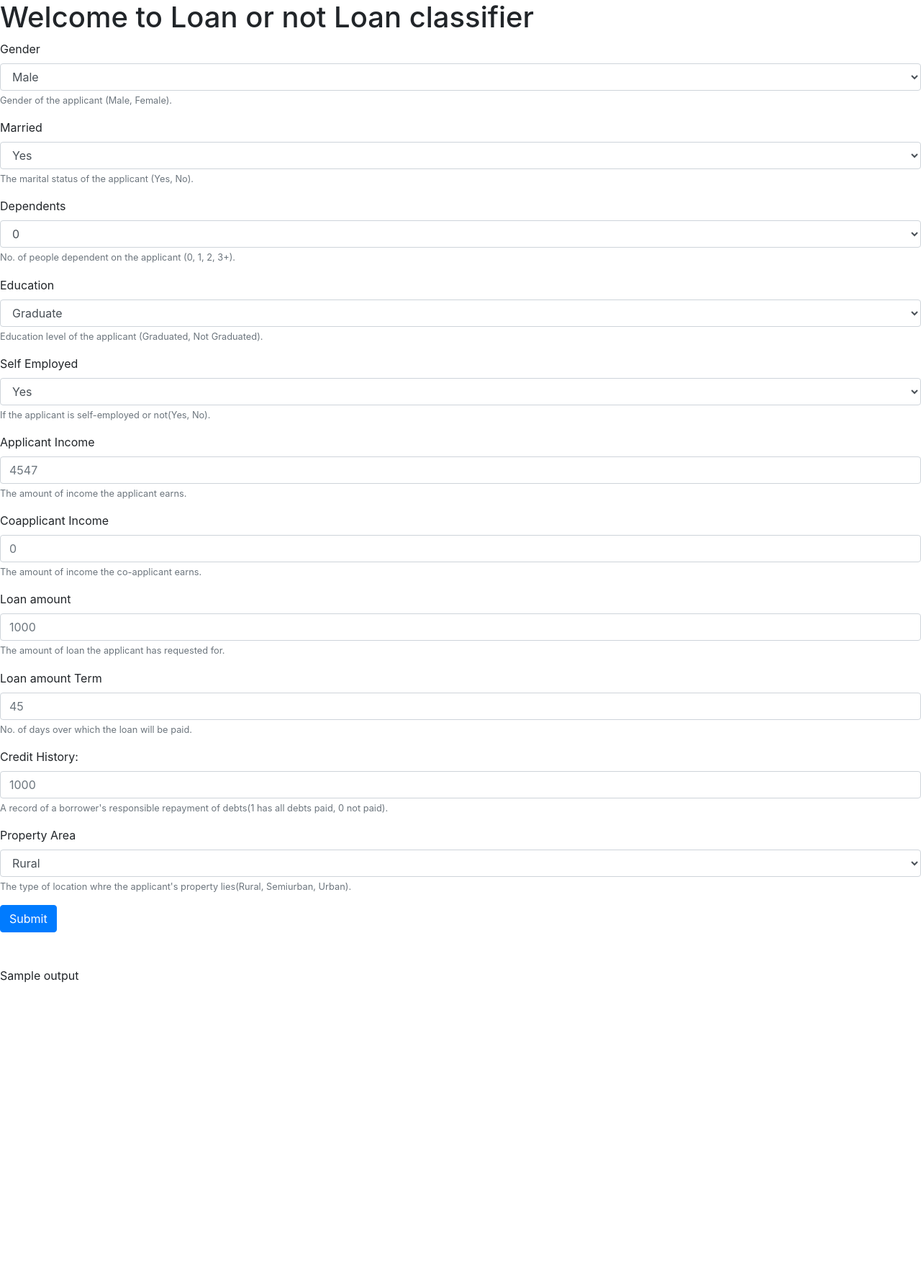
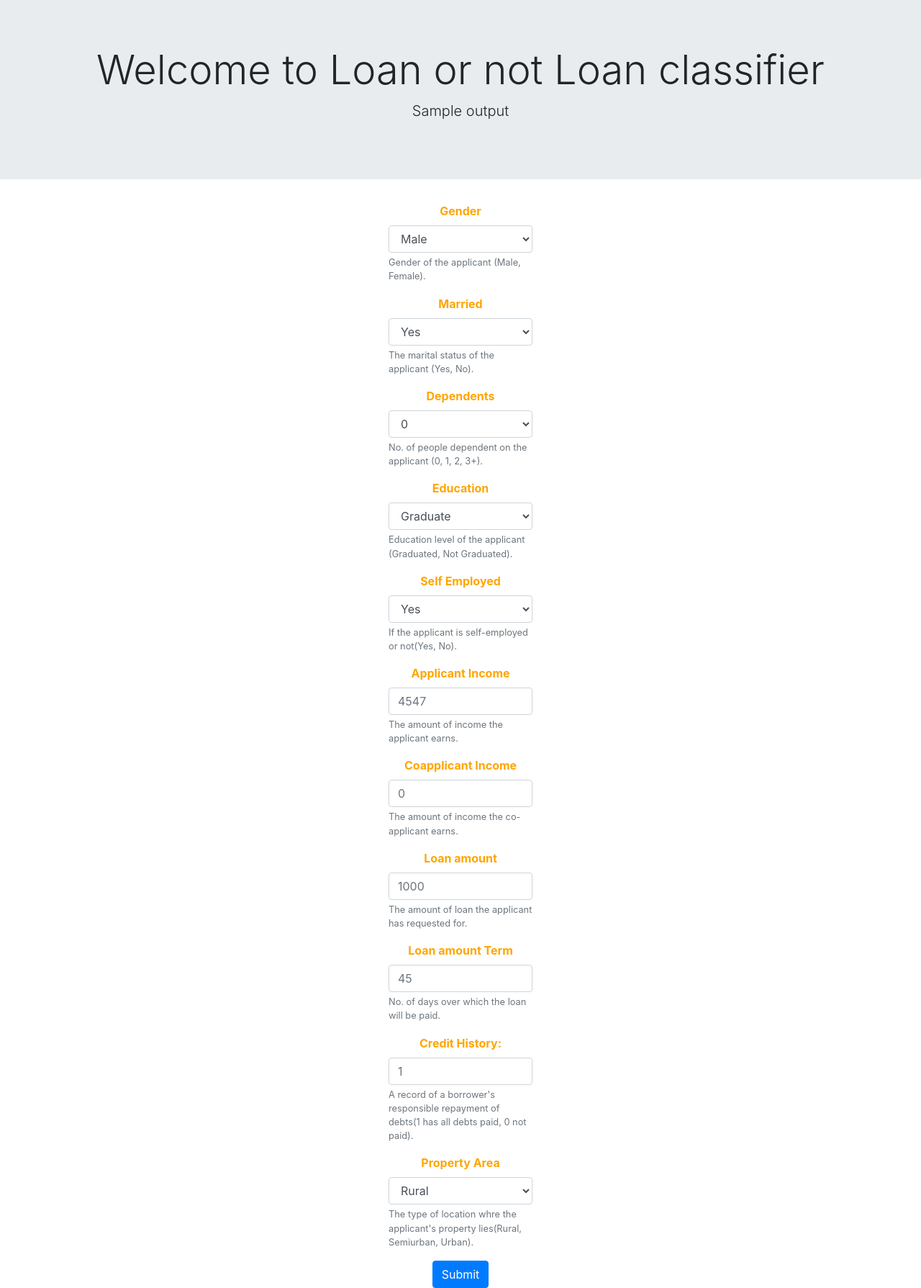
Before and after one commit to Jeffresh/dphi-loan-or-not-loan-app, a Flask app: template templates/index.html in a window 1280 px wide. Shown: the whole page at 72% size. Before the commit the page ends 1365 px from the top, so only its background shows below. Run offline with Flask 2, Linux system fonts and the light colour scheme; the template is opened without the code that fills it: most values are stand-ins (such as "Sample title", 1, 10 or a date in 2020); some libraries are stand-ins or nearby versions.

Commit message:
:lipstick: add css and html structure

```diff
--- /dev/null
+++ b/static/css/style.css
@@ -0,0 +1,29 @@
+label {
+    font-weight: bold;
+}
+
+form  {
+    align-items: center;
+    display: flex ;
+    flex-direction: column;
+
+}
+
+form div {
+    color: orange;
+    display: flex;
+    align-content: center;
+    align-items: center;
+    flex-direction: column;
+    width: 200px;
+}
+
+h1 {
+    text-align: center;
+    margin-bottom: 80px;
+}
+
+p {
+    text-align: center;
+    margin-top: 20px;
+}
--- a/templates/index.html
+++ b/templates/index.html
@@ -3,11 +3,18 @@
     <head>
         <meta charset="UTF-8">
         <title> Loan or not loan?</title>
+        <link rel="stylesheet" href="{{ url_for('static', filename='css/style.css')}}">
         <link rel="stylesheet" href="https://stackpath.bootstrapcdn.com/bootstrap/4.3.1/css/bootstrap.min.css" integrity="sha384-ggOyR0iXCbMQv3Xipma34MD+dH/1fQ784/j6cY/iJTQUOhcWr7x9JvoRxT2MZw1T" crossorigin="anonymous">
-    </head>
+
+      </head>
     <body>
         <div class='login'>
-            <h1>Welcome to Loan or not Loan classifier</h1>
+          <div class="jumbotron jumbotron-fluid">
+            <div class="container">
+              <h1 class="display-4">Welcome to Loan or not Loan classifier</h1>
+              <p class="lead">{{output}}</p>
+            </div>
+          </div>
             <form action="{{url_for('predict')}}" method="post">
                   <div class="form-group">
                     <label for="genderSelect">Gender</label>
@@ -73,7 +80,7 @@
                   </div>
                   <div class="form-group">
                     <label for="creaditHistory">Credit History: </label>
-                    <input name="Credit History" required class="form-control" id="loanAmountInput" placeholder="1000" aria-labelledby="creditHistoryHelp">
+                    <input name="Credit History" required class="form-control" id="loanAmountInput" placeholder="1" aria-labelledby="creditHistoryHelp">
                     <small id="creditHistoryHelp" class="form-text text-muted">A record of a borrower's responsible repayment of debts(1 has all debts paid, 0 not paid).</small>
                   </div>
                   <div class="form-group">
@@ -85,12 +92,9 @@
                     </select>
                     <small id="propertyAreaHelp"  class="form-text text-muted">The type of location whre the applicant's property lies(Rural, Semiurban, Urban).</small>
                   </div>
-                  <button type="submit" class="btn btn-primary">Submit</button>
+                  <button type="submit" class="btn btn-primary" data-toggle="collapse" data-target="#modalPrediction" aria-expanded="true" aria-controls="collapseExample">Submit</button>
             </form>
         </div>
-        <br>
-        <br>
-        {{output}}
          <!-- Optional JavaScript -->
     <!-- jQuery first, then Popper.js, then Bootstrap JS -->
     <script src="https://code.jquery.com/jquery-3.3.1.slim.min.js" integrity="sha384-q8i/X+965DzO0rT7abK41JStQIAqVgRVzpbzo5smXKp4YfRvH+8abtTE1Pi6jizo" crossorigin="anonymous"></script>
```
